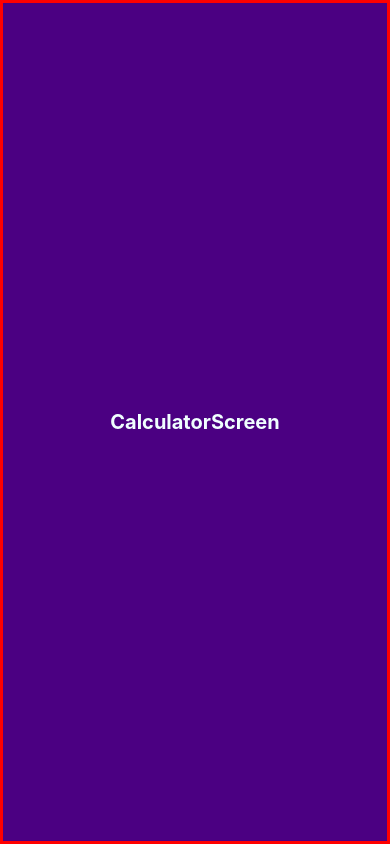
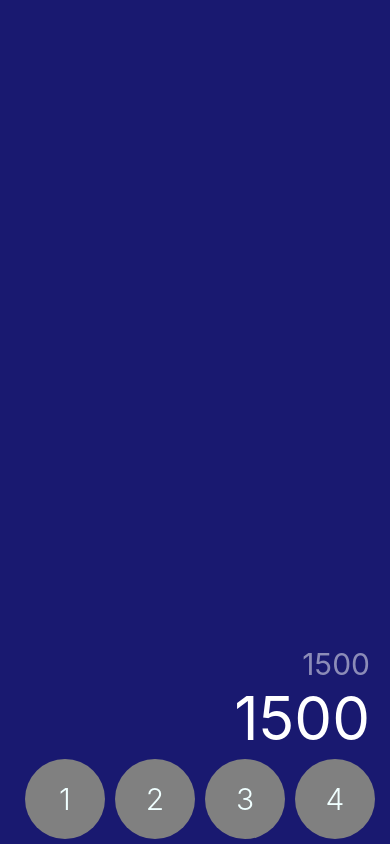
Before and after one commit to Friosn/calculator-native, a React Native app: screen / in a window 390 px wide. Built offline with nearby package versions, Linux system fonts and the light colour scheme.

Commit message:
First line buttons and historyResults

```diff
--- a/App.tsx
+++ b/App.tsx
@@ -7,7 +7,7 @@ import {styles} from './src/theme';
 const App = () => {
   return (
     <SafeAreaView style={styles.backgroundMain}>
-      <StatusBar backgroundColor="indigo" barStyle="light-content" />
+      <StatusBar backgroundColor="midnightblue" barStyle="light-content" />
       <CalculatorScreen />
     </SafeAreaView>
   );
--- a/src/screens/CalculatorScreen.tsx
+++ b/src/screens/CalculatorScreen.tsx
@@ -1,11 +1,28 @@
-import React from 'react';
+import React, {useState} from 'react';
 import {Text, View} from 'react-native';
 import {styles} from '../theme';
 
 const CalculatorScreen = () => {
+  const [result, setResult] = useState(1500);
   return (
-    <View style={styles.container}>
-      <Text style={styles.textMain}>CalculatorScreen</Text>
+    <View style={styles.calculatorContainer}>
+      <Text style={styles.resultHistory}>{result}</Text>
+      <Text style={styles.results}>{result}</Text>
+
+      <View style={styles.buttonLine}>
+        <View style={styles.button}>
+          <Text style={styles.buttonText}>1</Text>
+        </View>
+        <View style={styles.button}>
+          <Text style={styles.buttonText}>2</Text>
+        </View>
+        <View style={styles.button}>
+          <Text style={styles.buttonText}>3</Text>
+        </View>
+        <View style={styles.button}>
+          <Text style={styles.buttonText}>4</Text>
+        </View>
+      </View>
     </View>
   );
 };
--- a/src/theme.tsx
+++ b/src/theme.tsx
@@ -3,7 +3,12 @@ import {StyleSheet} from 'react-native';
 export const styles = StyleSheet.create({
   backgroundMain: {
     flex: 1,
-    backgroundColor: 'indigo',
+    backgroundColor: 'midnightblue',
+  },
+  calculatorContainer: {
+    flex: 1,
+    paddingHorizontal: 20,
+    justifyContent: 'flex-end',
   },
   container: {
     flex: 1,
@@ -12,9 +17,31 @@ export const styles = StyleSheet.create({
     justifyContent: 'center',
     alignItems: 'center',
   },
-  textMain: {
-    fontSize: 20,
+  results: {
+    fontSize: 60,
+    color: 'white',
+    textAlign: 'right',
+  },
+  resultHistory: {
+    fontSize: 30,
+    color: 'rgba(255,255,255, 0.5)',
+    textAlign: 'right',
+  },
+  button: {
+    height: 80,
+    width: 80,
+    borderRadius: 100,
+    backgroundColor: 'grey',
+    justifyContent: 'center',
+    alignItems: 'center',
+    margin: 5,
+  },
+  buttonLine: {
+    flexDirection: 'row',
+  },
+  buttonText: {
     color: 'azure',
-    fontWeight: 'bold',
+    fontSize: 30,
+    fontWeight: '300',
   },
 });
```
